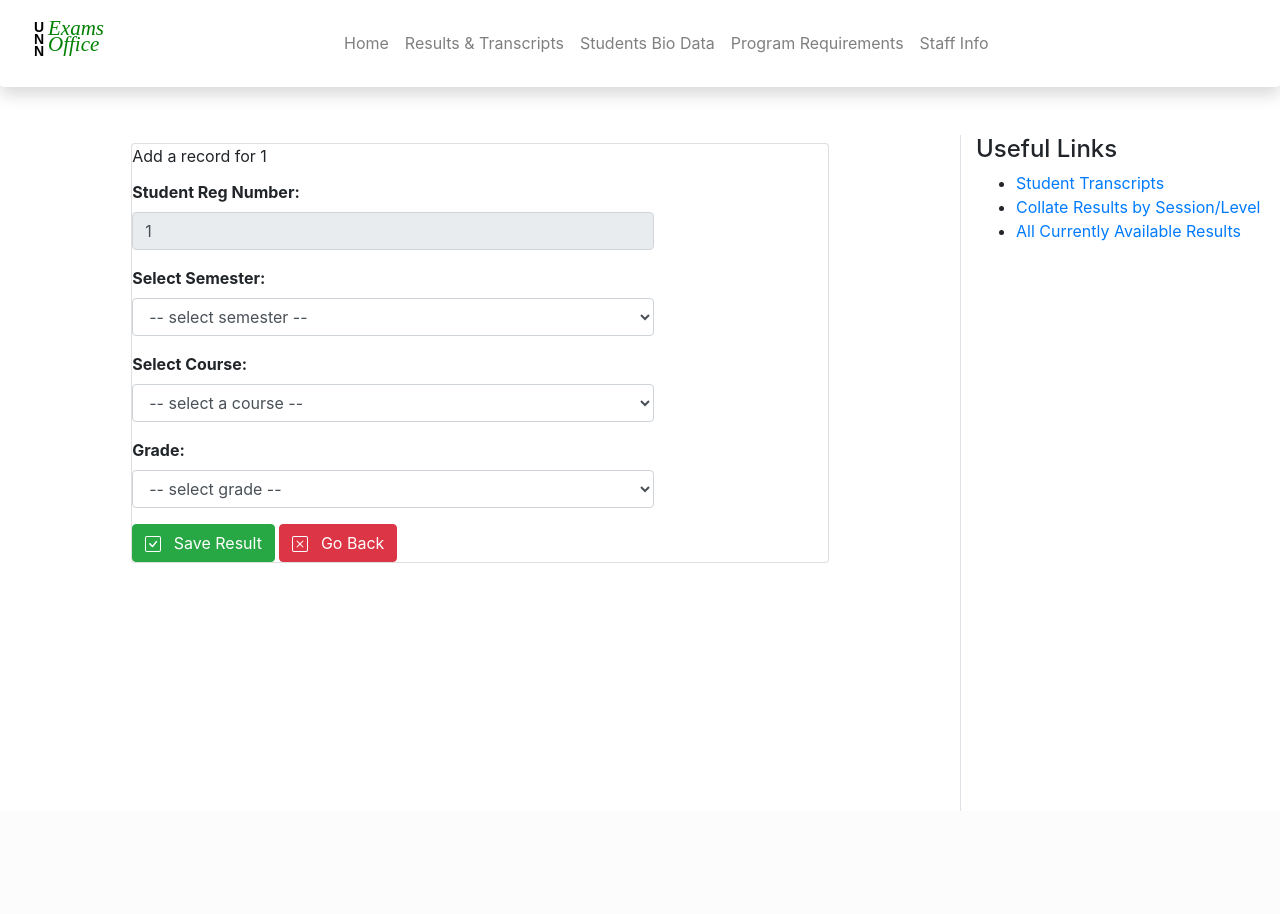
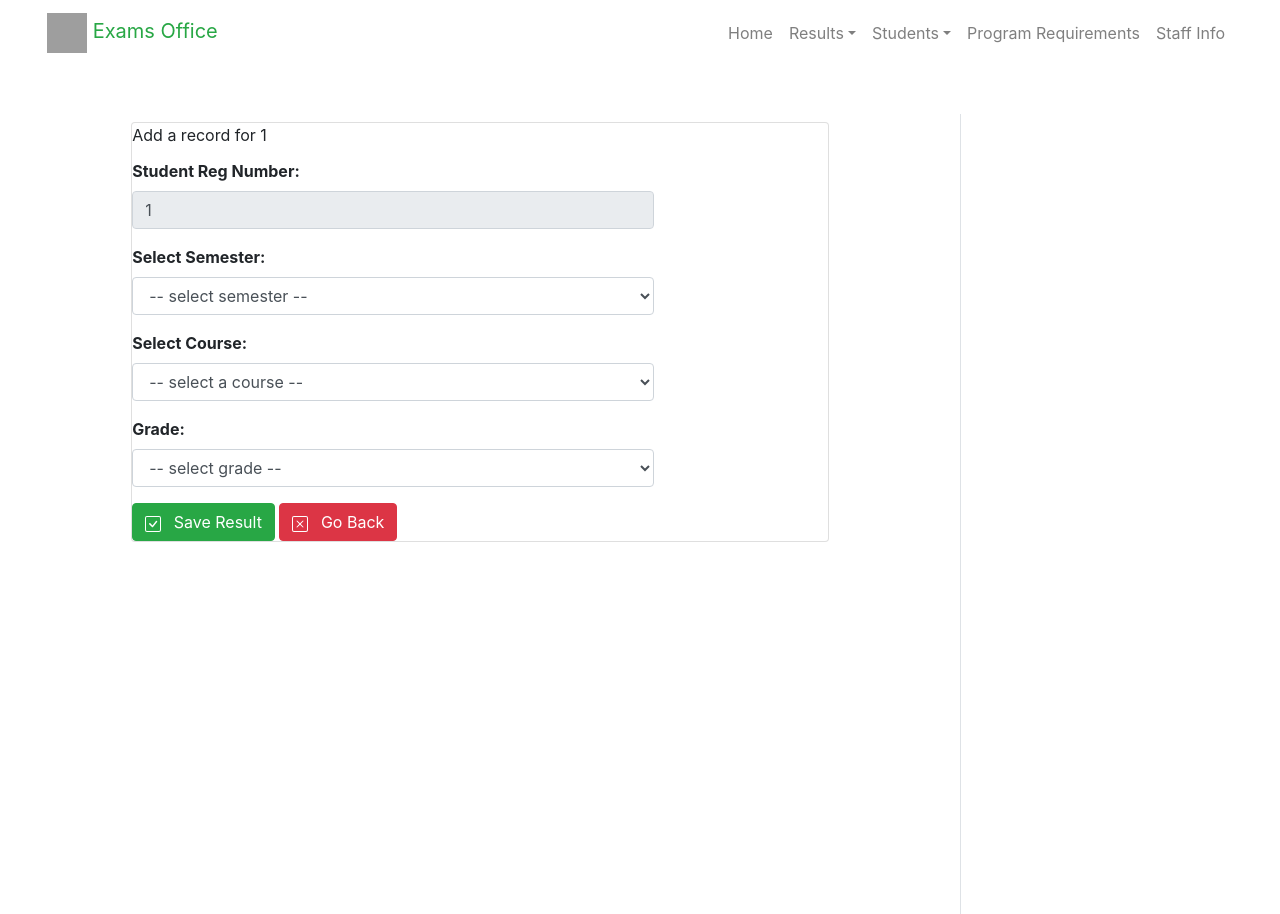
Before and after one commit to mebi36/examsoffice, a Django app: page /results/add/1/ in a window 1280 px wide. Before the commit the page ends 811 px from the top, so only its background shows below. Run offline with Django 3.2, Linux system fonts and the light colour scheme; the visitor is signed in with stand-in values (Sample User, id 1); data that the repository does not hold is empty; parts of the project's set-up code (start-up, migrations or seed data) failed here and were passed over; some libraries are stand-ins or nearby versions; grey boxes are pictures that could not be loaded.

Commit message:
started fixing look and feel

```diff
--- a/examsoffice/results/views.py
+++ b/examsoffice/results/views.py
@@ -1040,12 +1040,7 @@ def student_transcript_form(request):
                 + "?next=%s" % next_url
             )
         else:
-            messages.add_message(
-                request,
-                messages.ERROR,
-                "Invalid Student Registration Number",
-                extra_tags="text-danger",
-            )
+            messages.error(request, "Invalid Student Registration Number", extra_tags="text-danger")
     return render(request, template, {})
 
 
--- a/examsoffice/templates/base.html
+++ b/examsoffice/templates/base.html
@@ -7,32 +7,50 @@
         <link rel="stylesheet" href="{% static 'css/bootstrap.min.css' %}">
         <link rel="stylesheet" href="{% static 'css/custom.css' %}">
         <script src="{% static 'htmx.js' %}"></script>
-        <title>{% block title %}{% endblock %}</title>
+        <title>{% block title %}{% endblock %} | Exams Office</title>
     </head>
 
 
     <body>
-        <div class="shadow  p-1 mb-5 bg-white rounded">
-            <nav class="nav-bar navbar-default ">
-            </nav>
-            <nav class="navbar navbar-expand-lg navbar-light bg-white">
+        <nav class="navbar navbar-expand-lg navbar-light bg-white">
+            <div class="container-fluid mx-3">
                 <a href="{% url 'index' %}" class="navbar-brand">
-                    <img height="35%" width="35%" src="{% static 'images/logo.svg' %}" alt="UNN EXAMS OFFICE">
+                    <img class="ms-1" height="40px" width="40px" src="{% static 'images/logo.png' %}" alt="UNN EXAMS OFFICE">
+                    <span class="text-success ms-2">Exams Office</span>
                 </a>
-                <button type="button" class="navbar-toggler" data-toggle="collapse" data-target="#navbarSupportedContent" aria-controls="navbarSupportedContent" aria-expanded="false" aria-label="Toggle navigation">
+                <button type="button" class="navbar-toggler" data-bs-toggle="collapse" data-bs-target="#navbarSupportedContent" aria-controls="navbarSupportedContent" aria-expanded="false" aria-label="Toggle navigation">
                     <span class="navbar-toggler-icon"></span>
                 </button>
 
-                <div class="collapse navbar-collapse" id="navbarSupportedContent">
-                    <ul class="navbar-nav mr-auto">
+                <div class="collapse navbar-collapse justify-content-end" id="navbarSupportedContent">
+                    <ul class="navbar-nav">
                         <li class="navbar-item">
                             <a class="nav-link" href="{% url 'index' %}">Home</a>
                         </li>
-                        <li class="navbar-item">
-                            <a class="nav-link" href="{% url 'results:menu' %}">Results & Transcripts</a>
+                        <li class="nav-item dropdown">
+                            <a href="#" class="nav-link dropdown-toggle" role="button" data-bs-toggle="dropdown" aria-expanded="false">Results</a>
+                            <ul class="dropdown-menu" aria-labelledby="navbarDropdown">
+                                <li>
+                                    <a class="nav-link" href="{% url 'results:transcripts' %}">Student Transcripts</a>
+                                </li>
+                                <li>
+                                    <a class="nav-link" href="{% url 'results:collation' %}">Result Collation</a>
+                                </li>
+                                <li>
+                                    <a class="nav-link" href="{% url 'results:spreadsheets' %}">Result Spreadsheets</a>
+                                </li>
+                                <li>
+                                    <a class="nav-link" href="{% url 'results:collation' %}">Performance Breakdown</a>
+                                </li>
+                            </ul>
                         </li>
-                        <li class="navbar-item">
-                            <a class="nav-link" href="{% url 'students:menu' %}">Students Bio Data</a>
+                        <li class="nav-item dropdown">
+                            <a href="#" class="nav-link dropdown-toggle" role="button" data-bs-toggle="dropdown" aria-expanded="false">Students</a>
+                            <ul class="dropdown-menu" aria-labelledby="navbarDropdown">
+                                <li>
+                                    <a class="nav-link" href="{% url 'students:menu' %}">Students Bio Data</a>
+                                </li>
+                            </ul>
                         </li>
                         <li class="navbar-item">
                             <a class="nav-link" href="{% url 'programs:menu' %}">Program Requirements</a>
@@ -42,36 +60,28 @@
                         </li>
                     </ul>
                 </div>
-            </nav>
-        </div>
+            </div>
+        </nav>
         <div class="container-fluid bg-white mt-5">
-            <div class="col-sm">
-            {% block jumbo_heading %}
-            {% endblock%}
-            </div>
             <div class="row">
-                <div class="col-sm-9">
+                <div class="col col-pull">
                     <div class="mt-2">
                     {% block content%}
                     {% endblock%}
                     </div>
                 </div>
-                <div class="col-sm-3 border-left">
-                    <h4>Useful Links</h4>
-                    <ul>
-                        <li><a href="{% url 'results:transcripts' %}">Student Transcripts</a></li>
-                        <li><a href="{% url 'results:collation' %}">Collate Results by Session/Level</a></li>
-                        <li><a href="{% url 'results:all' %}">All Currently Available Results</a></li>
-                    </ul>
-                    <br><br><br><br><br><br><br><br><br><br><br><br>
-                    <br><br><br><br><br><br><br><br><br><br><br>
+                <div class="col-md-3 border-left vh-100 d-none d-md-flex">
+                    <div class="mt-3">
+                        {% block sidebar_menu %}
+                        {% endblock %}
+                    </div>
                 </div>
                 </div>
             </div>
         </div>
-        <script src="{% static 'js/jquery-3.6.0.min.js' %}"></script>
         <script src="{% static 'js/popper.min.js' %}"></script>
         <script src="{% static 'js/bootstrap.min.js' %}"></script>
+        <script src="{% static 'js/vue.global.js' %}"></script>
         <script>
             document.body.addEventListener('htmx:configRequest', (e) => {
                 e.detail.headers['X-CSRFToken'] = '{{ csrf_token }}';
```
Also changed, not shown: examsoffice/templates/index.html (+21 -2 lines), examsoffice/templates/results/base.html (added, +12 -0 lines), examsoffice/templates/results/reg_no_search.html (+9 -11 lines).
